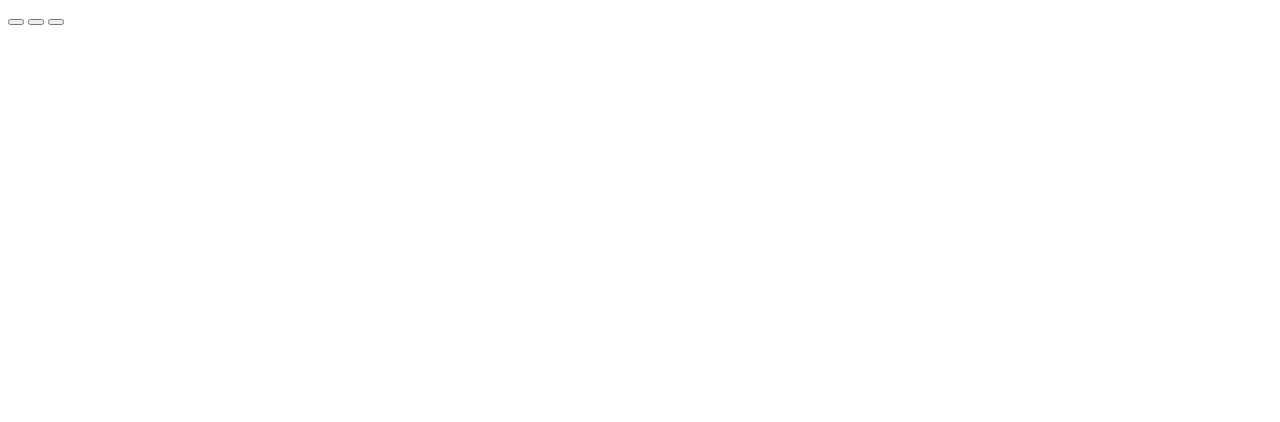
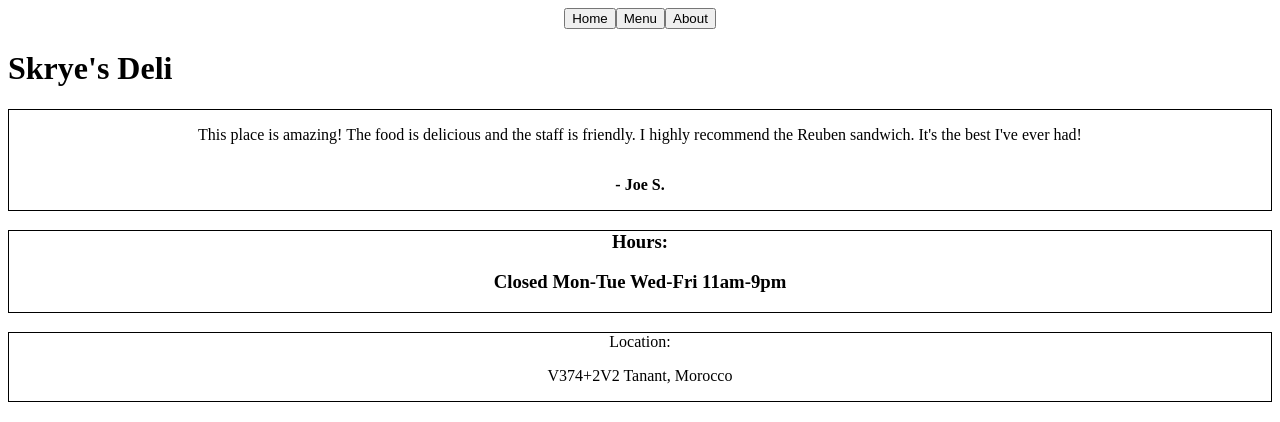
Before and after one commit to Skrye/ODIN-Repos, a website built with webpack: page Restaurant-Page/src/index.html in a window 1280 px wide. Built offline with nearby package versions, Linux system fonts and the light colour scheme.

Commit message:
home page initial layout

```diff
--- a/Restaurant-Page/src/index.html
+++ b/Restaurant-Page/src/index.html
@@ -7,10 +7,10 @@
 </head>
 <body>
     <header>
-        <nav>
-            <button></button>
-            <button></button>
-            <button></button>
+        <nav id="nav-buttons">
+            <button id="home">Home</button>
+            <button id="menu">Menu</button>
+            <button id="about">About</button>
         </nav>
     </header>
     <div id="content"></div>
--- a/Restaurant-Page/src/index.js
+++ b/Restaurant-Page/src/index.js
@@ -1,3 +1,44 @@
 import './styles.css';
 
-console.log('Hello World');
+function init() {
+    let nav = document.getElementById('nav-buttons');
+    let homeButton = document.getElementById('home');
+    let menuButton = document.getElementById('menu');
+    let aboutButton = document.getElementById('about');
+    let content = document.getElementById('content');
+    let header = document.createElement('h1');
+    header.textContent = "Skrye's Deli";
+    content.appendChild(header);
+
+    let review = document.createElement('div');
+    review.classList.add('section');
+
+    let reviewText = document.createElement('p');
+    reviewText.textContent = "This place is amazing! The food is delicious and the staff is friendly. I highly recommend the Reuben sandwich. It's the best I've ever had!";
+
+    let reviewCustomer = document.createElement('p');
+    reviewCustomer.textContent = "- Joe S.";
+    reviewCustomer.classList.add('important');
+
+    content.appendChild(review);
+    review.appendChild(reviewText);
+    review.appendChild(reviewCustomer);
+
+    let hours = document.createElement('h3');
+    hours.classList.add('section');
+    hours.textContent = "Hours:";
+    let weekdayHours = document.createElement('p');
+    weekdayHours.textContent = "Closed Mon-Tue\n" + "Wed-Fri 11am-9pm";
+    content.appendChild(hours);
+    hours.appendChild(weekdayHours);
+
+    let location = document.createElement('div');
+    location.classList.add('section');
+    location.textContent = "Location:";
+    content.appendChild(location);
+    let address = document.createElement('p');
+    location.appendChild(address);
+    address.textContent = "V374+2V2\n" + "Tanant, Morocco";
+}
+
+init();
--- a/Restaurant-Page/src/styles.css
+++ b/Restaurant-Page/src/styles.css
@@ -0,0 +1,21 @@
+nav {
+    display: flex;
+    justify-content: space-around;
+    align-items: center;
+}
+
+header {
+    justify-self: center;
+}
+
+.section {
+    display: flex;
+    justify-content: space-around;
+    align-items: center;
+    border: solid 1px black;
+    flex-direction: column;
+}
+
+.important {
+    font-weight: bold;
+}
--- a/Restaurant-Page/webpack.config.js
+++ b/Restaurant-Page/webpack.config.js
@@ -2,19 +2,26 @@ const path = require('path');
 const HtmlWebpackPlugin = require('html-webpack-plugin');
 
 module.exports = {
-    mode: 'development',
+  mode: 'development',
   entry: {
-    template: './src/index.js'
+    entry: './src/index.js'
+  },
+  devtool: 'inline-source-map',
+  devServer: {
+    static: './dist',
   },
   plugins: [
     new HtmlWebpackPlugin({
-      title: 'Restaurant Page',
+      template: './src/index.html'
     }),
   ],
   output: {
     filename: '[name].bundle.js',
     path: path.resolve(__dirname, 'dist'),
     clean: true,
+  },
+  optimization: {
+    runtimeChunk: 'single',
   },
   module: {
     rules: [
```
Also changed, not shown: Restaurant-Page/package.json (+5 -2 lines), 1 other file.
